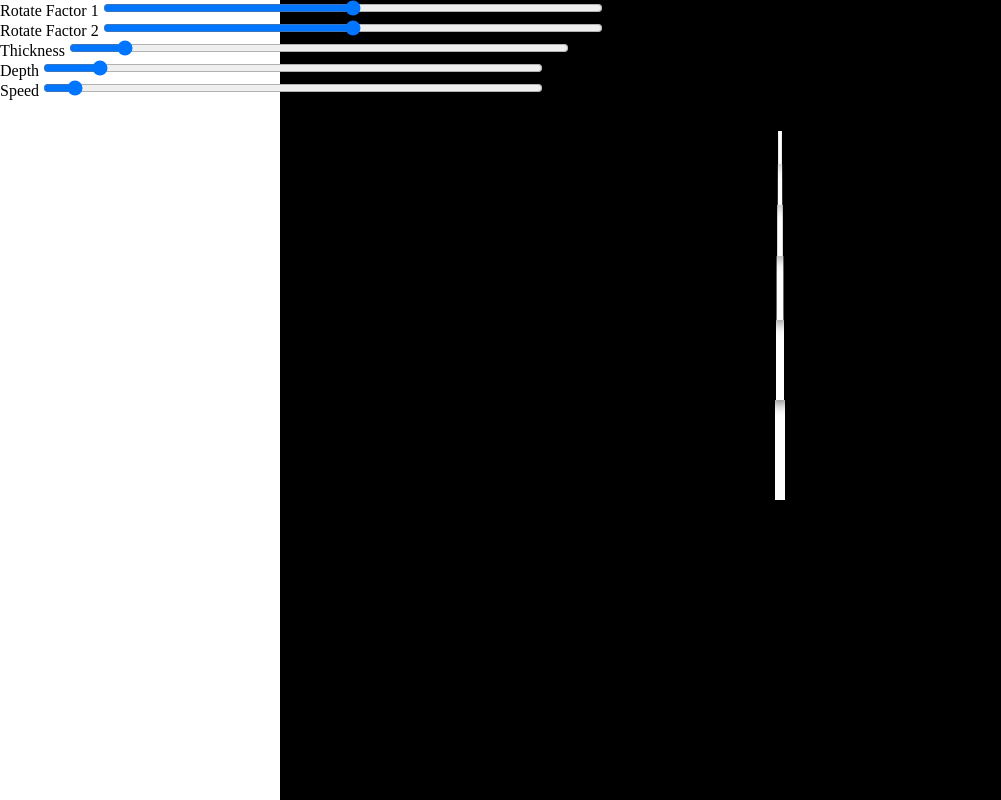
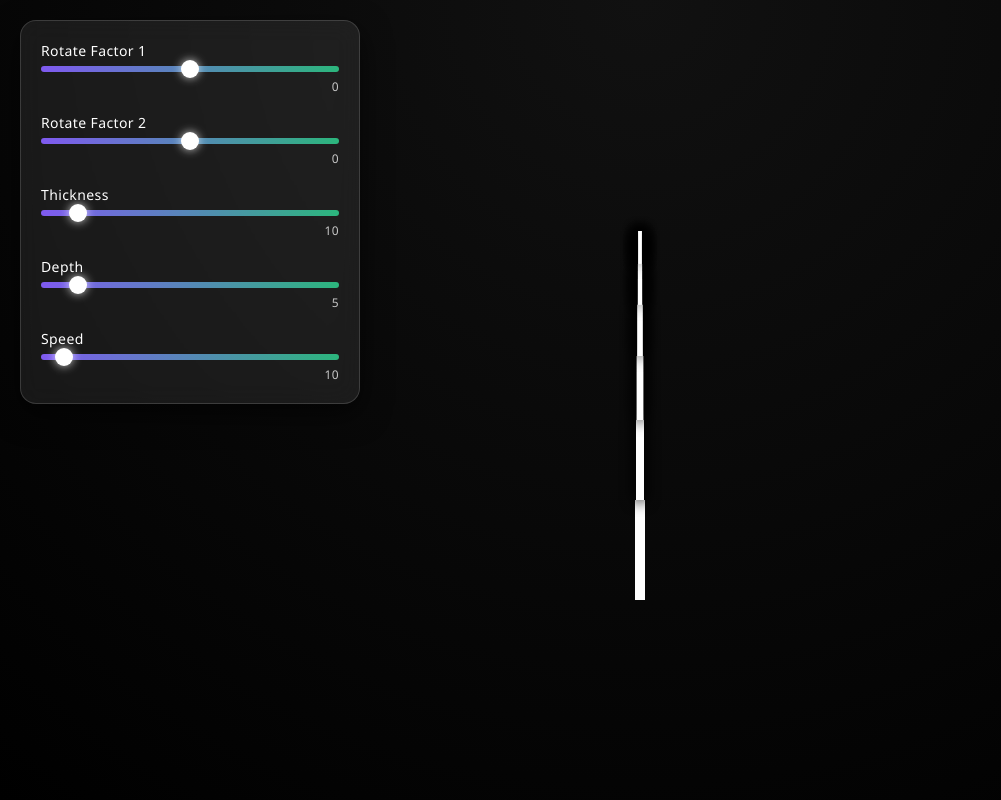
Before and after one commit to Ayushjgv/Challenges, a plain HTML site: page fractal_loop/index.html in a window 1280 px wide. Shown: the top 800 px of the page, without its empty margins (0-1001 px from the left). Drawn offline with Linux system fonts and the light colour scheme.

Commit message:
updated projects

```diff
--- a/fractal_loop/index.html
+++ b/fractal_loop/index.html
@@ -7,7 +7,7 @@
     <link rel="stylesheet" href="style.css">
 </head>
 <body>
-    <canvas id="canvas" width="1000" height="1000"></canvas>
+    <canvas id="canvas" ></canvas>
     <div class="container">
         <div class="rotatefactor1">
             Rotate Factor 1
--- a/fractal_loop/script.js
+++ b/fractal_loop/script.js
@@ -10,6 +10,9 @@ const thickval=document.getElementById('thickval');
 const depthval=document.getElementById('depthval');
 const speedfactor=document.getElementById('speed');
 const speedval=document.getElementById('speedval');
+
+canvas.width=window.innerWidth;
+canvas.height=window.innerHeight
 
 
 
@@ -80,7 +83,7 @@ function draw(startX,startY,width,length,rotate,depth,factor){
 }
 function animate(){
     ctx.clearRect(0, 0, canvas.width, canvas.height);
-    draw(500,500,width,100,0,0,10);
+    draw(window.innerWidth/2,window.innerHeight/2+200,width,100,0,0,10);
     if(maxdepth<totaldepth){
         maxdepth+=speed/100;
         requestAnimationFrame(animate);
--- a/fractal_loop/style.css
+++ b/fractal_loop/style.css
@@ -1,18 +1,94 @@
-*{
+* {
     margin: 0;
     padding: 0;
     box-sizing: border-box;
-}
-#canvas{
-    background-color: black;
-    position: absolute;
-    z-index: -1;
-    top: 0;
-    right: 0;
+    font-family: "Segoe UI", system-ui, sans-serif;
 }
 
-input{
+body {
+    height: 100vh;
+    overflow: hidden;
+    background: #000;
+}
+
+/* Canvas */
+#canvas {
+    position: fixed;
+    inset: 0;
+    background: radial-gradient(circle at top, #111, #000);
+    z-index: -1;
+}
+
+/* Control panel */
+.container {
+    position: fixed;
+    top: 20px;
+    left: 20px;
+    width: 340px;
+    padding: 20px;
+    display: flex;
+    flex-direction: column;
+    gap: 18px;
+
+    background: rgba(255, 255, 255, 0.08);
+    backdrop-filter: blur(12px);
+    border-radius: 16px;
+    box-shadow: 0 10px 30px rgba(0, 0, 0, 0.6);
+    border: 1px solid rgba(255, 255, 255, 0.15);
     color: white;
-    z-index: 1;
-    width: 500px;
 }
+
+/* Each control row */
+.container > div {
+    display: flex;
+    flex-direction: column;
+    gap: 6px;
+}
+
+/* Label text */
+.container > div {
+    font-size: 14px;
+    font-weight: 500;
+    letter-spacing: 0.4px;
+}
+
+/* Slider */
+input[type="range"] {
+    width: 100%;
+    height: 6px;
+    appearance: none;
+    background: linear-gradient(90deg, #7f5af0, #2cb67d);
+    border-radius: 10px;
+    cursor: pointer;
+}
+
+/* Slider thumb */
+input[type="range"]::-webkit-slider-thumb {
+    appearance: none;
+    width: 18px;
+    height: 18px;
+    background: white;
+    border-radius: 50%;
+    box-shadow: 0 0 10px rgba(255, 255, 255, 0.8);
+    transition: transform 0.2s ease;
+}
+
+input[type="range"]::-webkit-slider-thumb:hover {
+    transform: scale(1.2);
+}
+
+/* Firefox */
+input[type="range"]::-moz-range-thumb {
+    width: 18px;
+    height: 18px;
+    border-radius: 50%;
+    background: white;
+    border: none;
+}
+
+/* Value display */
+span {
+    font-size: 12px;
+    opacity: 0.75;
+    align-self: flex-end;
+}
```
